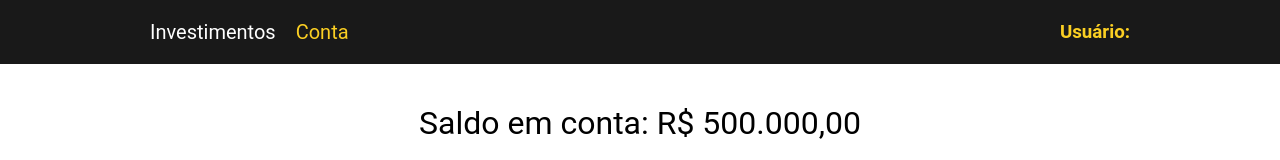
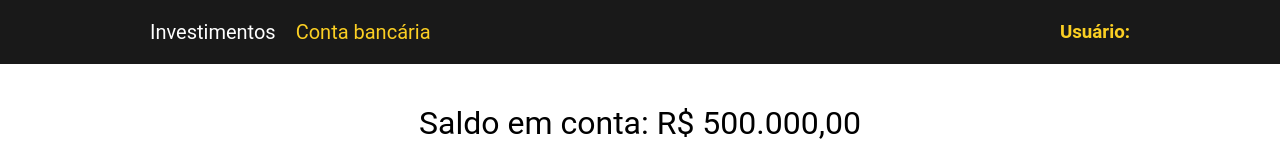
Before and after one commit to AmorimTorres/xp-app, a React (Create React App) app: page /conta in a window 1280 px wide. Shown: the top 160 px of the page. Built offline with nearby package versions, Linux system fonts and the light colour scheme.

Commit message:
FEAT: header detail

```diff
--- a/src/Components/Header/Header.jsx
+++ b/src/Components/Header/Header.jsx
@@ -11,7 +11,7 @@ function Header() {
     <Container>
       <nav>
         <NavLink to="/investimentos">Investimentos</NavLink>
-        <NavLink to="/conta">Conta</NavLink>
+        <NavLink to="/conta">Conta bancária</NavLink>
       </nav>
       <h3>
         {`Usuário: ${user || userEmail}`}
```
